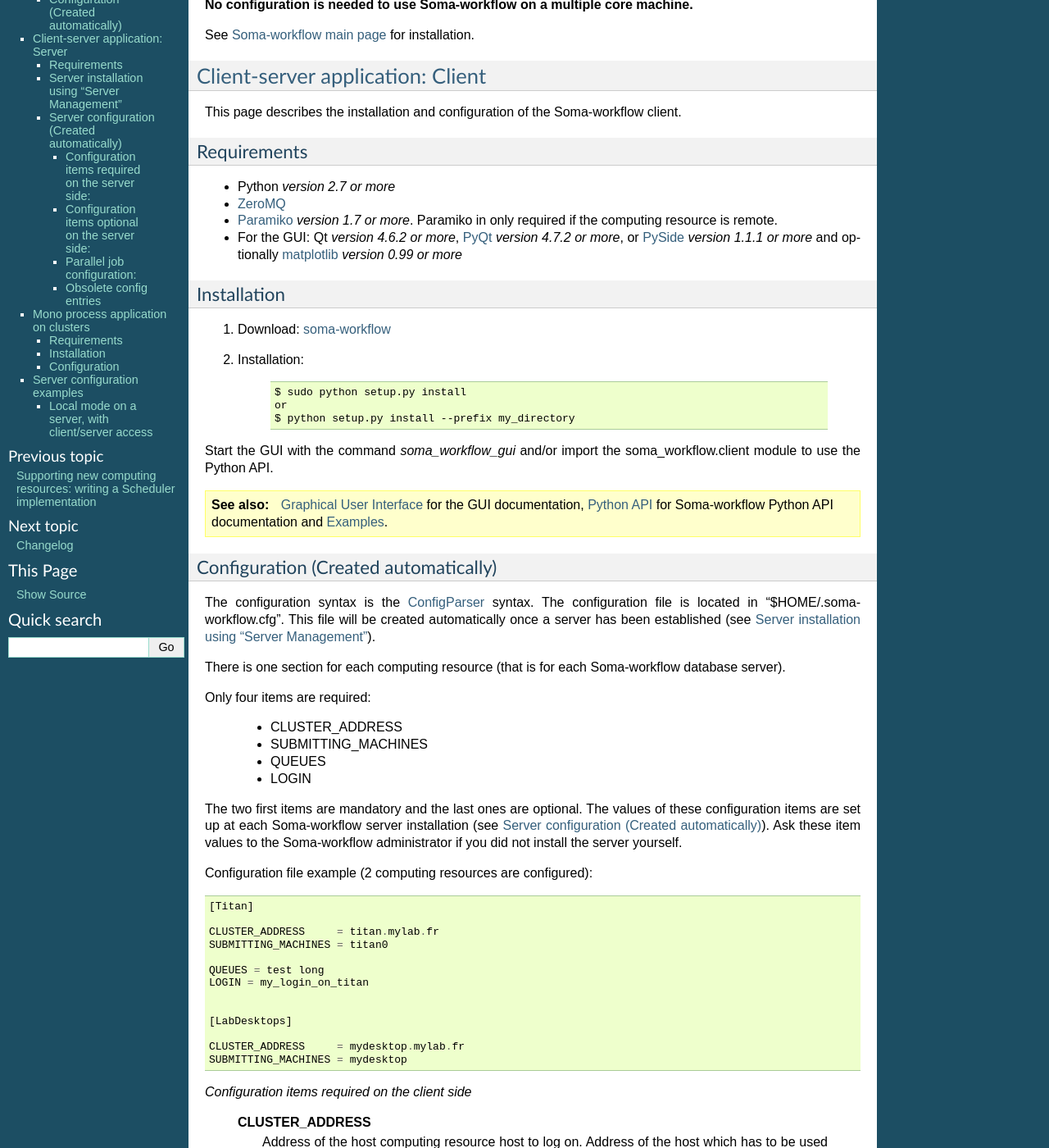
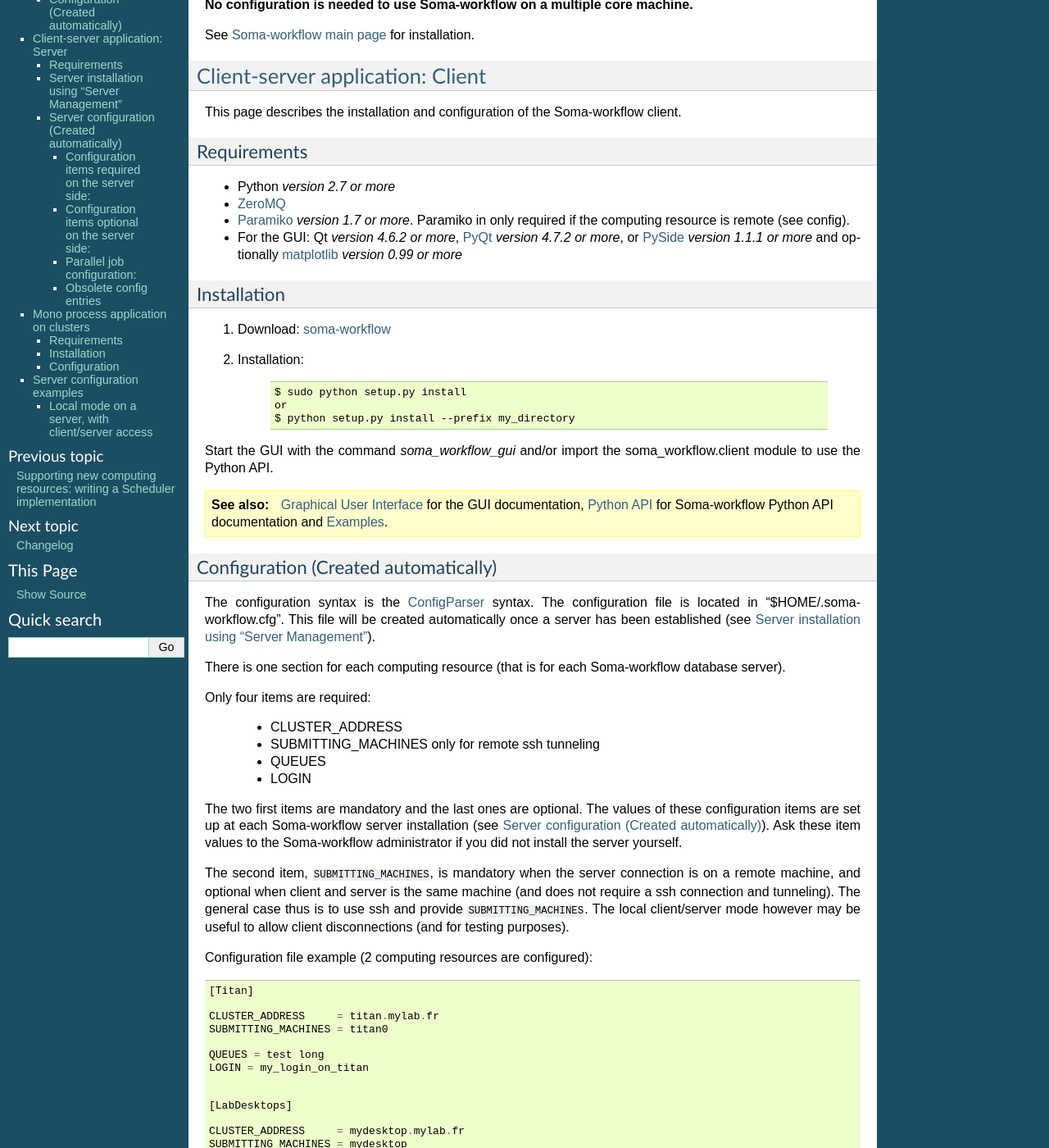
Before and after one commit to populse/soma-workflow, a Sphinx documentation site: the page built from doc/source/install_config.txt, in a window 1280 px wide and 1400 px high, scrolled down 333 px. Shown: the whole window at 82% size. Built offline with Sphinx 7.4.7, drawn with Linux system fonts in a browser that asks for light colours; the version number could not be read and is left out.

Commit message:
doc update

```diff
--- a/doc/source/install_config.txt
+++ b/doc/source/install_config.txt
@@ -31,7 +31,7 @@
 * Python *version 2.7 or more*
 * `ZeroMQ <http://zeromq.org>`_
 * `Paramiko <http://www.lag.net/paramiko/>`_ *version 1.7 or more*. Paramiko in
-  only required if the computing resource is remote.
+  only required if the computing resource is remote (see config).
 * For the GUI: Qt *version 4.6.2 or more*, `PyQt <http://www.riverbankcomputing.co.uk/software/pyqt/intro>`_ *version 4.7.2 or more*, or `PySide <http://www.pyside.org>`_ *version 1.1.1 or more* and optionally `matplotlib <http://matplotlib.sourceforge.net/>`_ *version 0.99 or more*
 
 Installation
@@ -71,14 +71,15 @@
 Only four items are required:
 
   * CLUSTER_ADDRESS
-  * SUBMITTING_MACHINES
+  * SUBMITTING_MACHINES only for remote ssh tunneling
   * QUEUES
   * LOGIN
 
 The two first items are mandatory and the last ones are
 optional. The values of these configuration items are set up at each
-Soma-workflow server installation (see :ref:`server_configuration`). Ask these item
-values to the Soma-workflow administrator if you did not install the server yourself.
+Soma-workflow server installation (see :ref:`server_configuration`). Ask these item values to the Soma-workflow administrator if you did not install the server yourself.
+
+The second item, ``SUBMITTING_MACHINES``, is mandatory when the server connection is on a remote machine, and optional when client and server is the same machine (and does not require a ssh connection and tunneling). The general case thus is to use ssh and provide ``SUBMITTING_MACHINES``. The local client/server mode however may be useful to allow client disconnections (and for testing purposes).
 
 Configuration file example (2 computing resources are configured): ::
 
```
Also changed, not shown: doc/source/index.txt (+8 -8 lines).
